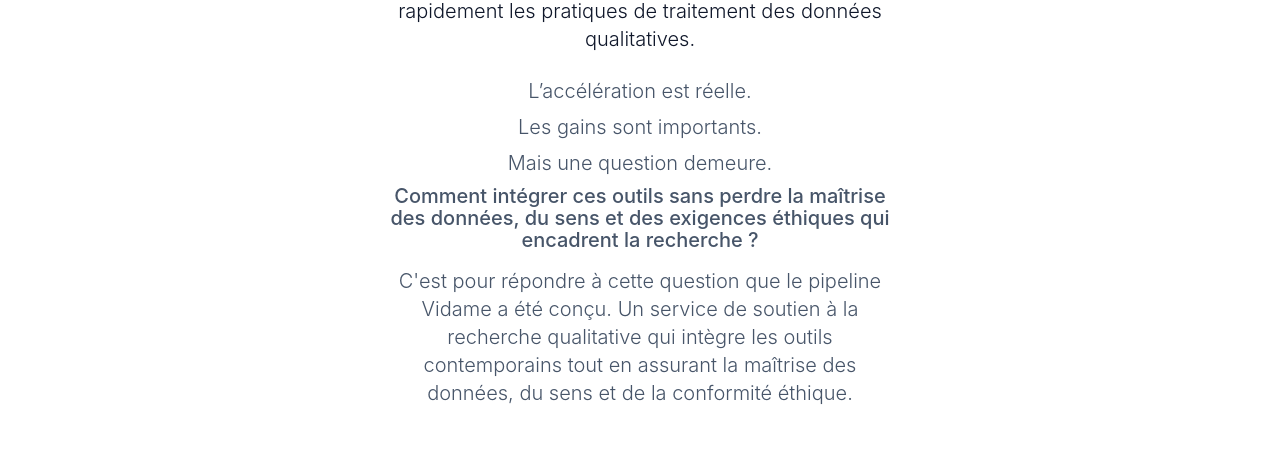
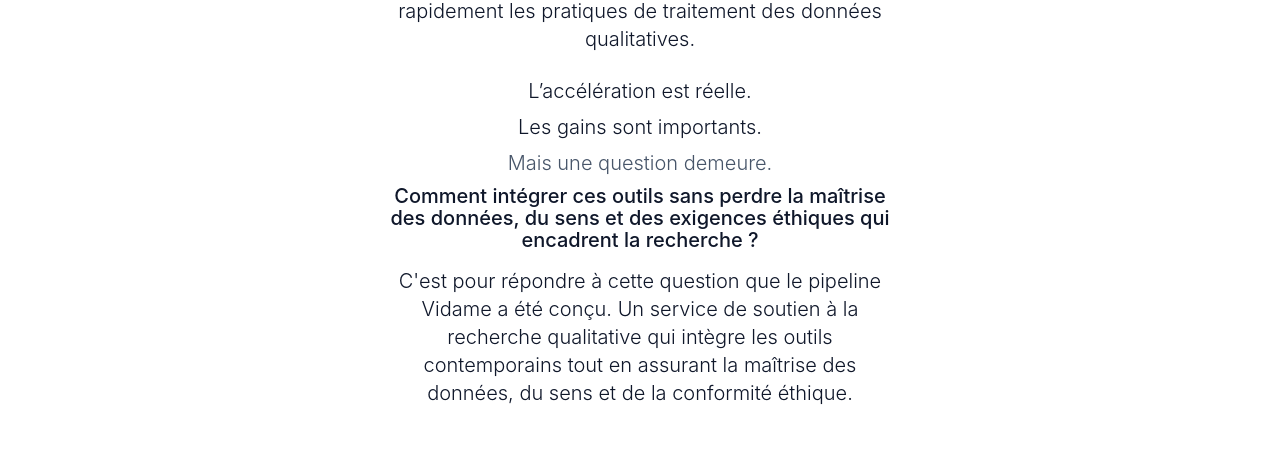
Before and after one commit to momopro21/vidame-recherche, a React (Vite) app: page / in a window 1280 px wide. Shown: the part 659-1116 px from the top of the page. Built offline with nearby package versions, Linux system fonts and the light colour scheme; the HTML template or start-up script is replaced by a standard one.

Commit message:
Change text color from slate-600 to slate-900
Updated text color classes for better readability.

```diff
--- a/src/App.tsx
+++ b/src/App.tsx
@@ -513,7 +513,7 @@ return (
         Dans le contexte actuel de transformation numérique de la recherche, les outils d’intelligence artificielle redéfinissent rapidement les pratiques de traitement des données qualitatives.
       </p>
 
-      <div className="mt-6 space-y-2 text-[20px] font-[350] leading-7 text-slate-600 md:mx-auto md:max-w-xl md:text-center">
+      <div className="mt-6 space-y-2 text-[20px] font-[350] leading-7 text-slate-900 md:mx-auto md:max-w-xl md:text-center">
         <p>L’accélération est réelle.</p>
         <p>Les gains sont importants.</p>
 
@@ -521,12 +521,12 @@ return (
           Mais une question demeure.
         </p>
 
-        <p className="mt-3 text-[20px] font-medium leading-[1.1] text-slate-600 md:mx-auto md:max-w-[520px] md:text-center">
+        <p className="mt-3 text-[20px] font-medium leading-[1.1] text-slate-900 md:mx-auto md:max-w-[520px] md:text-center">
           Comment intégrer ces outils sans perdre la maîtrise des données, du sens et des exigences éthiques qui encadrent la recherche ?
         </p>
       </div>
 
-      <p className="mt-4 text-[20px] font-[350] leading-7 text-slate-600 md:mx-auto md:max-w-lg md:text-center">
+      <p className="mt-4 text-[20px] font-[350] leading-7 text-slate-900 md:mx-auto md:max-w-lg md:text-center">
         C'est pour répondre à cette question que le pipeline Vidame a été conçu. Un service de soutien à la recherche qualitative qui intègre les outils contemporains tout en assurant la maîtrise des données, du sens et de la conformité éthique.
       </p>
     </>
```
